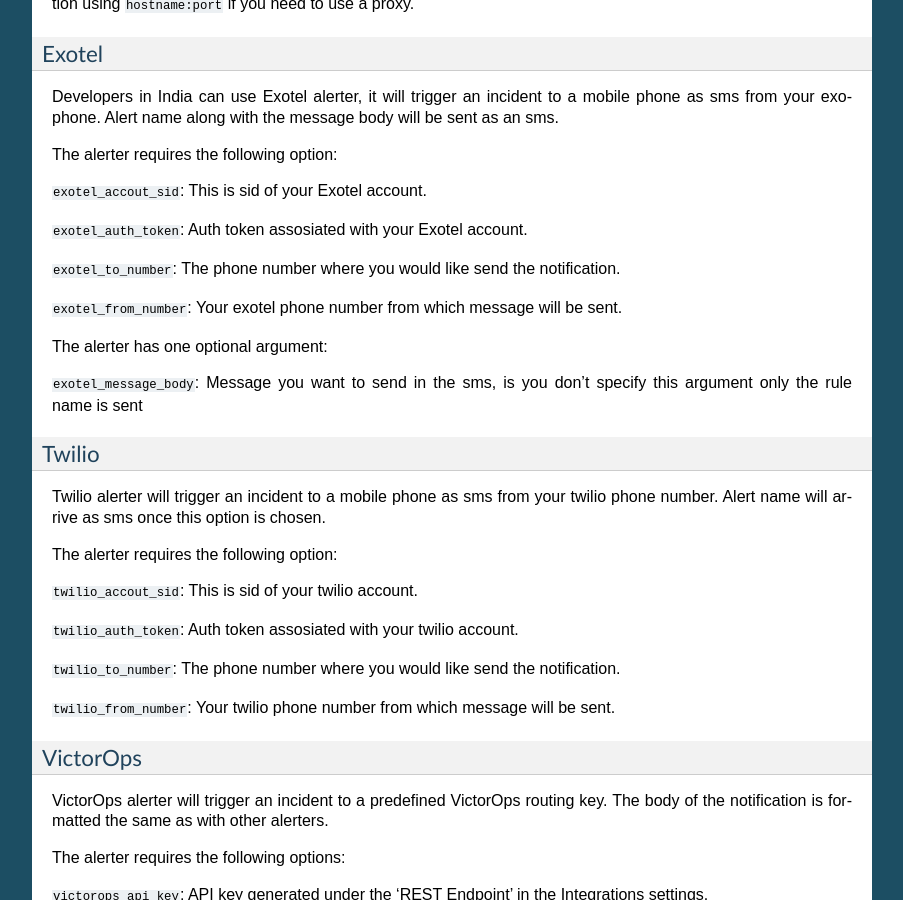
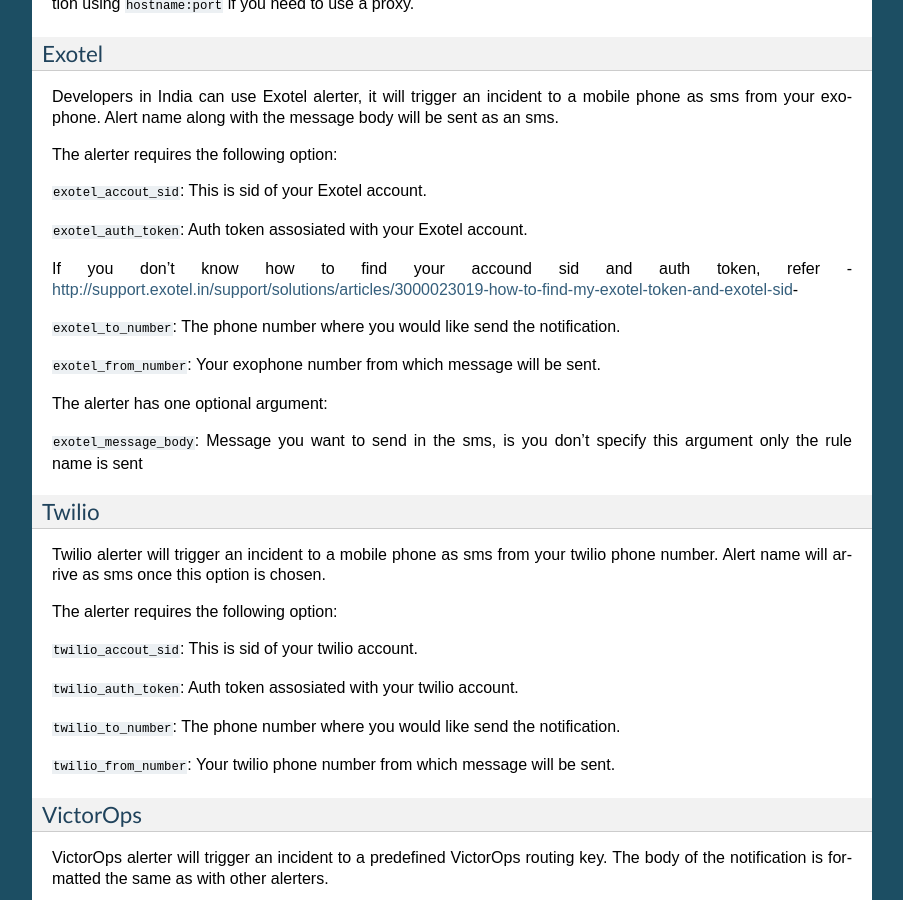
Before and after one commit to Yelp/elastalert, a Sphinx documentation site: the page built from docs/source/ruletypes.rst, in a window 1280 px wide and 900 px high, scrolled down 26301 px. Shown: the whole window, without its empty margins (198-1101 px from the left). Built offline with Sphinx 7.4.7, drawn with Linux system fonts in a browser that asks for light colours; pages that are not in the unit, such as notebooks, are missing from menus.

Commit message:
Adding Exotel Alerter - fixing travis bugs

```diff
--- a/docs/source/ruletypes.rst
+++ b/docs/source/ruletypes.rst
@@ -1335,9 +1335,11 @@
 
 ``exotel_auth_token``: Auth token assosiated with your Exotel account.
 
+If you don't know how to find your accound sid and auth token, refer - http://support.exotel.in/support/solutions/articles/3000023019-how-to-find-my-exotel-token-and-exotel-sid-
+
 ``exotel_to_number``: The phone number where you would like send the notification.
 
-``exotel_from_number``: Your exotel phone number from which message will be sent.
+``exotel_from_number``: Your exophone number from which message will be sent.
 
 The alerter has one optional argument:
 
```
Also changed, not shown: 1 other file.
